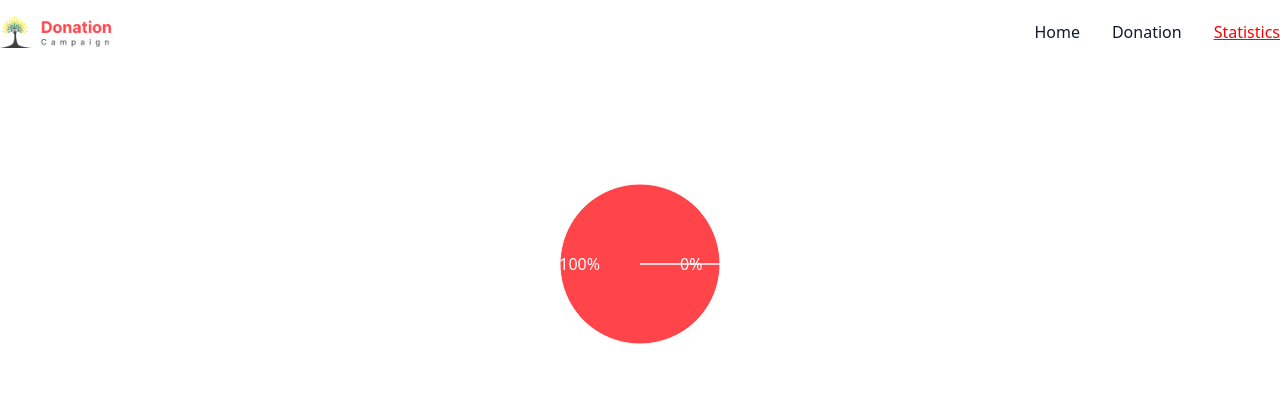
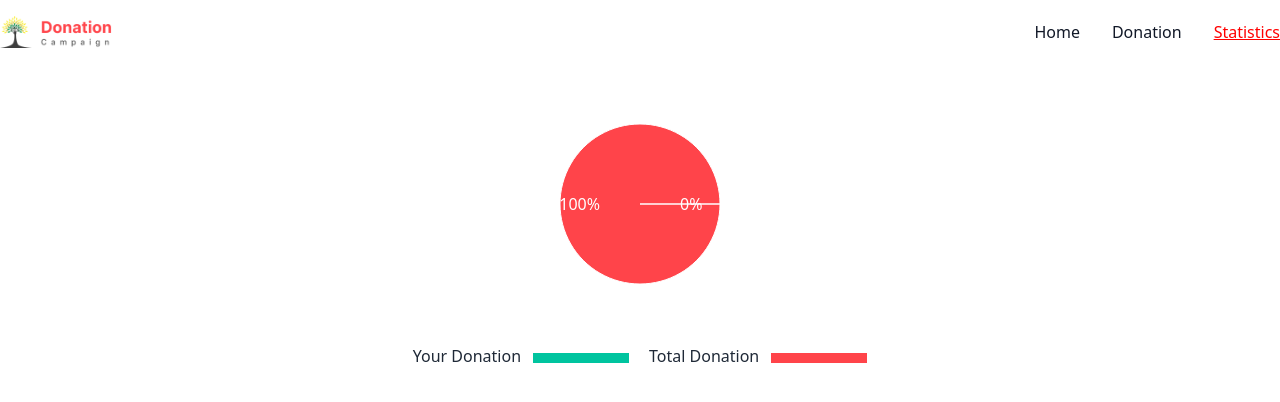
Before and after one commit to Anirbandasjoy/donation-campaign, a React (Vite) app: page /statistics in a window 1280 px wide. Shown: the top 402 px of the page. Built offline with nearby package versions, Linux system fonts and the light colour scheme.

Commit message:
modify my statics page

```diff
--- a/src/pages/Statistics/Statistics.jsx
+++ b/src/pages/Statistics/Statistics.jsx
@@ -51,7 +51,8 @@ const Statistics = () => {
     };
 
     return (
-        <ResponsiveContainer width="100%" height={400}>
+        <div className='mb-5'>
+            <ResponsiveContainer width="100%" height={280}>
                 <PieChart>
                     <Pie
                         data={data}
@@ -69,6 +70,27 @@ const Statistics = () => {
                     </Pie>
                 </PieChart>
             </ResponsiveContainer>
+            <div className='flex flex-col md:flex-row justify-center items-center gap-5 my-auto'>
+
+                <div className='flex justify-center items-center gap-3'>
+                    <div className='text-[1rem]'>
+                        <h1>Your Donation</h1>
+                    </div>
+
+                    <div className='w-[6rem] mt-1 h-[.6rem] bg-[#00C49F]'></div>
+                </div>
+
+                <div className='flex justify-center items-center gap-3'>
+                    <div className='text-[1rem]'>
+                        <h1>Total Donation</h1>
+                    </div>
+
+                    <div className='w-[6rem] mt-1 h-[.6rem] bg-[#FF444A]'></div>
+                </div>
+
+            </div>
+
+        </div>
     );
 };
 
--- a/src/pages/danation/Donation.jsx
+++ b/src/pages/danation/Donation.jsx
@@ -17,7 +17,7 @@ const Donation = () => {
     return (
         <div className=''>
             {
-                donationData.length <= 0 ? <div ><DataNotFound /></div> : <div className='grid mb-10 mt-5 grid-cols-1 sm:grid-cols-2 gap-4 sm:gap-7 mx-auto'>
+                donationData.length <= 0 ? <div ><DataNotFound /></div> : <div className='grid mb-10 text-center items-center md:text-start mt-5 grid-cols-1 lg:grid-cols-2 gap-4 md:gap-7 mx-auto'>
                     {donationData.slice(0, dataLength)?.map((donation) => {
                         const CategoryBackgroundColor = donation.color[1];
                         const backgroundColor = donation.color[0];
@@ -25,11 +25,17 @@ const Donation = () => {
                         return (
                             <div key={donation.id} className='rounded-md' style={{ backgroundColor: backgroundColor }}>
                                 <div className='flex gap-4 flex-col md:flex-row  items-center md:items-start p-5 md:p-0'>
-                                    <img className='w-60 h-40' src={donation.image} alt={donation.title} />
+                                    <img className='w-64 h-[30vh]' src={donation.image} alt={donation.title} />
                                     <div className='mt-4'>
                                         <h3 className="badge p-3 rounded-md" style={{ backgroundColor: CategoryBackgroundColor, color: textColor }}>{donation.category}</h3>
-                                        <h1 className='text-2xl font-semibold mt-2'>{donation.title}</h1>
-                                        <button className='btn mt-4 capitalize text-white' style={{ backgroundColor: textColor }}>View Details</button>
+                                        <h1 className='text-sm md:text-xl lg:2xl font-semibold mt-2 '>{donation.title}</h1>
+
+
+                                        <p className='text-sm md:text-xl lg:2xl font-semibold mt-1 ' style={{ color: textColor }}>${donation.price}</p>
+
+
+
+                                        <button className='btn mb-2 mt-4 capitalize text-white' style={{ backgroundColor: textColor }}>View Details</button>
                                     </div>
                                 </div>
                             </div>
```
Lines whose indentation alone changed are shown as unchanged.
